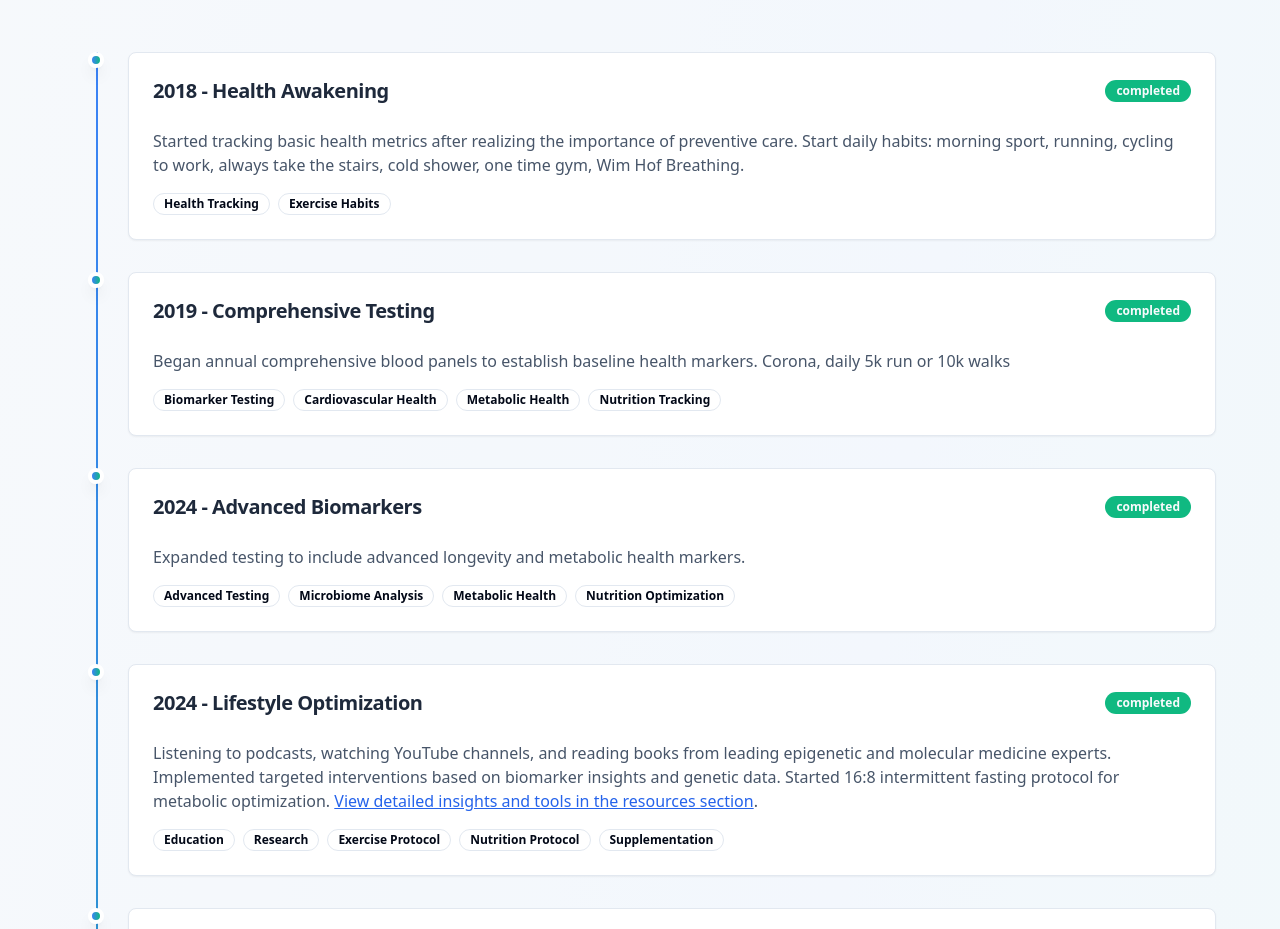
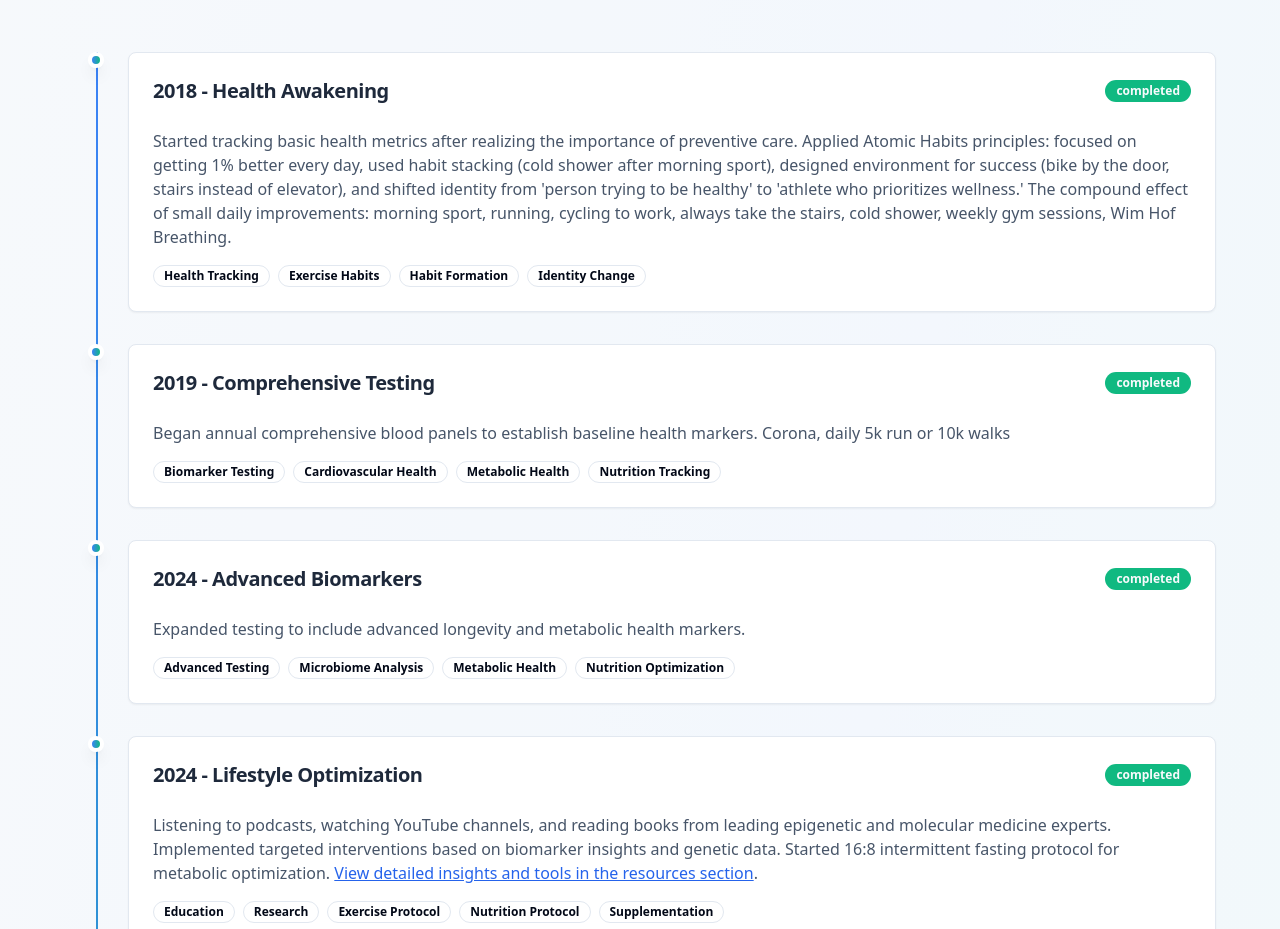
Before and after one commit to longevitycoach/healthspan-navigator-project, a React (Vite) app: page / in a window 1280 px wide. Shown: the part 1820-2749 px from the top of the page. Built offline with nearby package versions, Linux system fonts and the light colour scheme.

Commit message:
Add Atomic Habits principles
Added the principles of "Atomic Habits" to the 2018 section of the personal journey.
-edited src/components/PersonalJourney.tsx

```diff
--- a/src/components/PersonalJourney.tsx
+++ b/src/components/PersonalJourney.tsx
@@ -10,9 +10,9 @@ const PersonalJourney = () => {
     {
       year: "2018",
       title: "Health Awakening",
-      description: "Started tracking basic health metrics after realizing the importance of preventive care. Start daily habits: morning sport, running, cycling to work, always take the stairs, cold shower, one time gym, Wim Hof Breathing.",
+      description: "Started tracking basic health metrics after realizing the importance of preventive care. Applied Atomic Habits principles: focused on getting 1% better every day, used habit stacking (cold shower after morning sport), designed environment for success (bike by the door, stairs instead of elevator), and shifted identity from 'person trying to be healthy' to 'athlete who prioritizes wellness.' The compound effect of small daily improvements: morning sport, running, cycling to work, always take the stairs, cold shower, weekly gym sessions, Wim Hof Breathing.",
       status: "completed",
-      metrics: ["Health Tracking", "Exercise Habits"]
+      metrics: ["Health Tracking", "Exercise Habits", "Habit Formation", "Identity Change"]
     },
     {
       year: "2019",
```
